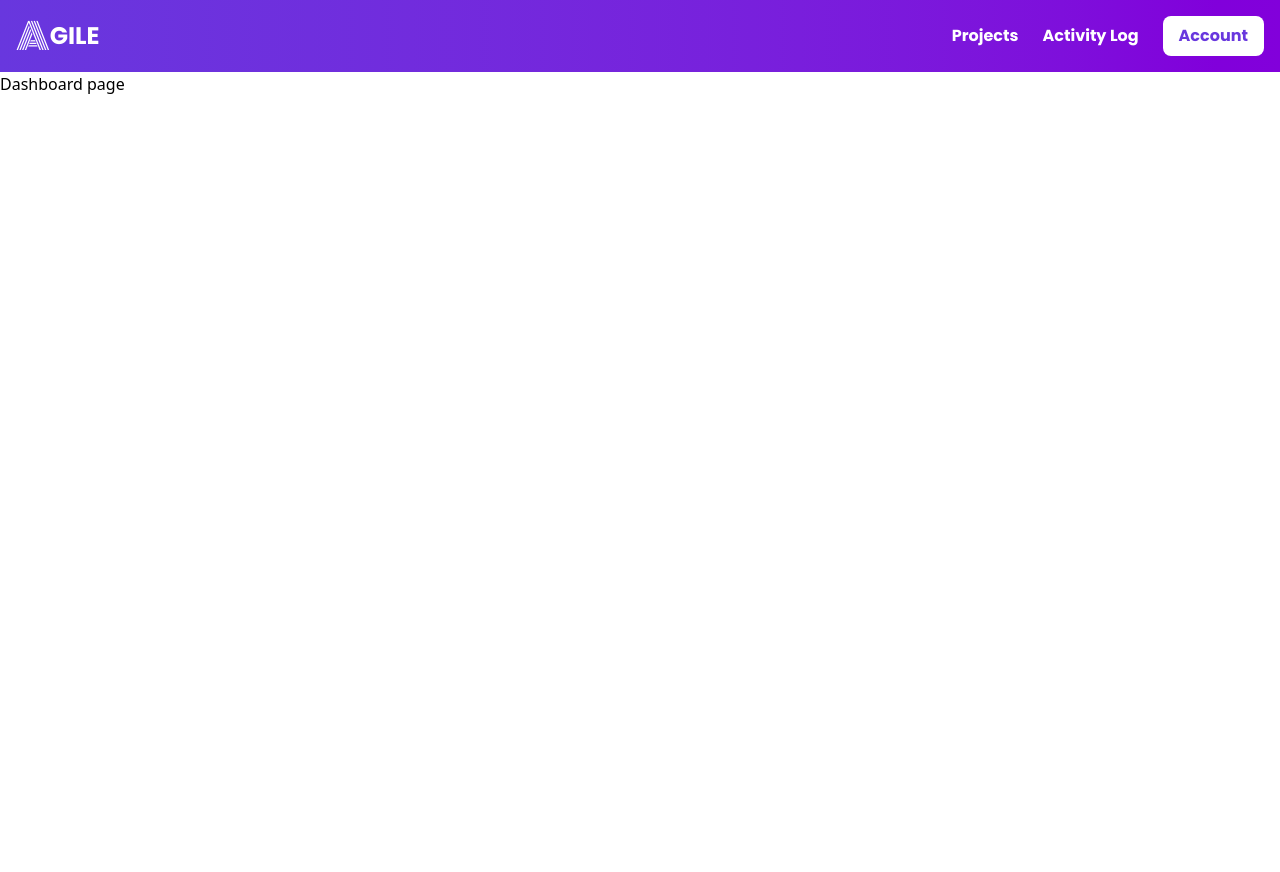
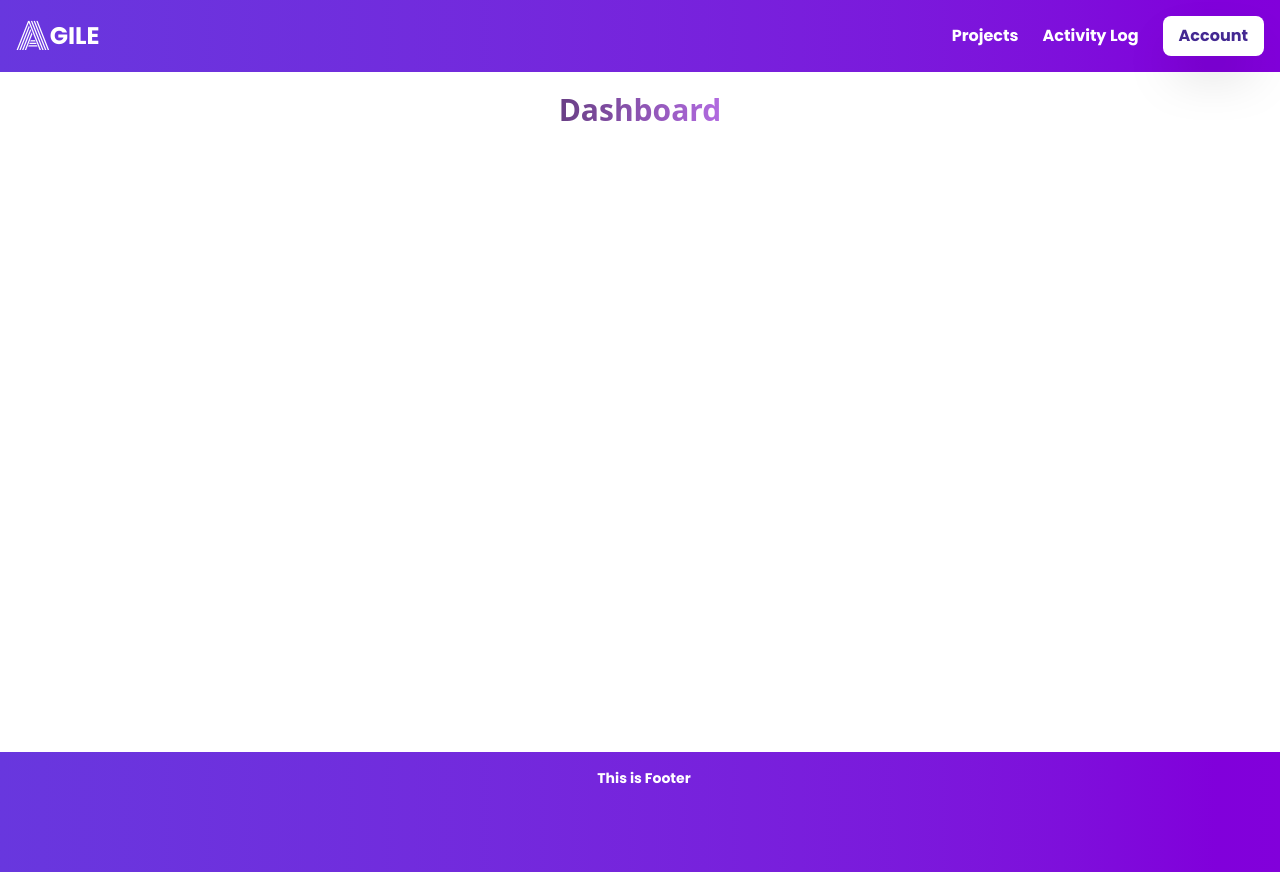
Before and after one commit to CSC105-2024/G12-Agile, a React (Vite) app: page /dashboard in a window 1280 px wide. Before the commit the page ends 800 px from the top, so only its background shows below. Built offline with nearby package versions, Linux system fonts and the light colour scheme.

Commit message:
password type and update dashboard

```diff
--- a/src/Navbar.jsx
+++ b/src/Navbar.jsx
@@ -28,7 +28,7 @@ function Navbar() {
           <div className="relative">
             <button
               onClick={() => setIsOpen(!isOpen)}
-              className="bg-white text-[#6837DE] px-4 py-2 rounded-lg font-bold font-poppins"
+              className="bg-white text-[#432892] px-4 py-2 rounded-lg font-bold font-poppins shadow-2xl"
             >
               Account
             </button>
--- a/src/pages/Dashboard.jsx
+++ b/src/pages/Dashboard.jsx
@@ -4,9 +4,22 @@ const Dashboard = () => {
   const navigate = useNavigate();
 
   return (
-    <>
-      <div>Dashboard page</div>
-    </>
+    <div className="min-h-screen flex flex-col">
+      <div className="flex-grow">
+        <div className="w-full text-center mt-5">
+          <span className="inline-block bg-gradient-to-r from-[#693F85] to-[#B26BE1] bg-clip-text text-transparent text-3xl font-bold">
+            Dashboard
+          </span>
+        </div>
+      </div>
+
+      {/* Footer */}
+      <footer className="h-30 bg-gradient-to-r from-[#6837DE] to-purple-700 text-white py-4 mt-10">
+        <div className="text-sm font-poppins ml-2 text-center font-bold">
+          <p>This is Footer</p>
+        </div>
+      </footer>
+    </div>
   );
 };
 
--- a/src/pages/Login.jsx
+++ b/src/pages/Login.jsx
@@ -62,7 +62,7 @@ const Login = () => {
               Password
             </label>
               <input
-                type="text"
+                type="password"
                 placeholder="********"
                 {...register("password", { required: "Password is required" })}
                 className="w-full px-3 py-2 border border-gray-400 rounded-lg focus:outline-none focus:ring-1 focus:ring-purple-500 placeholder-gray-300"
--- a/src/pages/Register.jsx
+++ b/src/pages/Register.jsx
@@ -87,7 +87,7 @@ const Register = () => {
               Password
             </label>
             <input
-              type="text"
+              type="password"
               placeholder="********"
               {...register("password", {
                 required: "Password is required",
@@ -103,7 +103,7 @@ const Register = () => {
               Confirm Password
             </label>
             <input
-              type="text"
+              type="password"
               placeholder="********"
               {...register("confirmPassword", {
                 required: "Please confirm your password",
```
